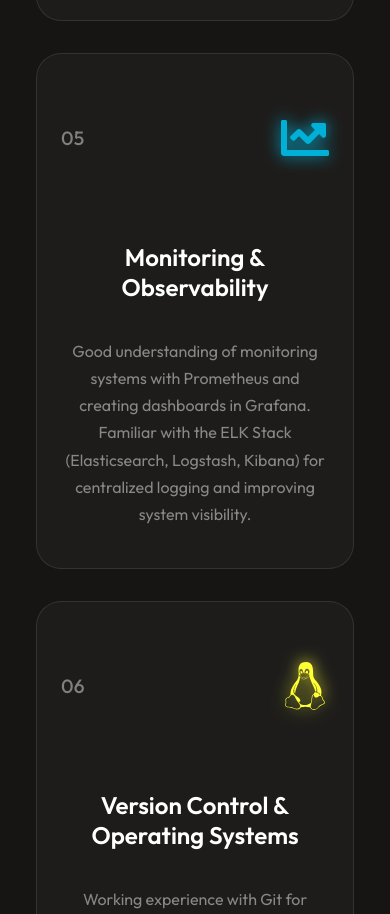
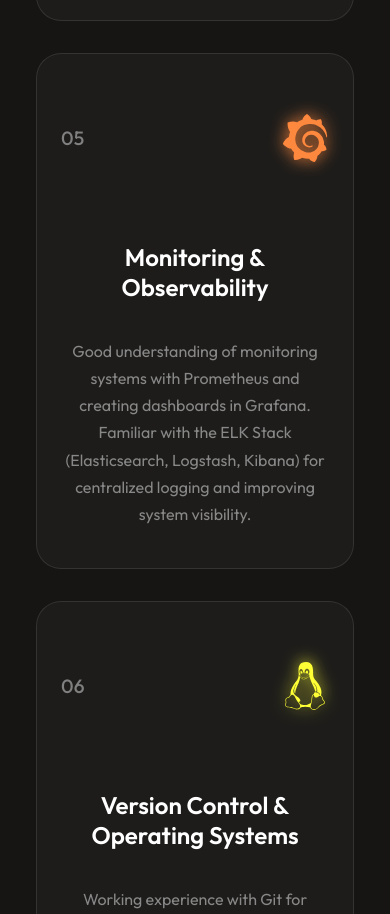
Before and after one commit to wahajahmad-cyber/Portfolio_Website, a React (Vite) app: page / in a window 390 px wide. Shown: the part 5283-6197 px from the top of the page. Built offline with nearby package versions, Linux system fonts and the light colour scheme; no server answers; a web font is replaced by a local one.

Commit message:
changed the card 5 icon

```diff
--- a/src/assets/services_data.js
+++ b/src/assets/services_data.js
@@ -1,4 +1,5 @@
-import { FaAws, FaDocker, FaJenkins, FaShieldAlt, FaChartLine, FaLinux } from "react-icons/fa";
+import { FaAws, FaDocker, FaJenkins, FaShieldAlt, FaLinux } from "react-icons/fa";
+import { SiGrafana } from "react-icons/si";
 
 const ServicesData = [
   {
@@ -29,7 +30,7 @@
     s_no: "05",
     s_name: "Monitoring & Observability",
     s_desc: "Good understanding of monitoring systems with Prometheus and creating dashboards in Grafana. Familiar with the ELK Stack (Elasticsearch, Logstash, Kibana) for centralized logging and improving system visibility.",
-    icon: FaChartLine
+    icon: SiGrafana
   },
   {
     s_no: "06",
--- a/src/components/Skills/Skills.css
+++ b/src/components/Skills/Skills.css
@@ -124,10 +124,10 @@
     text-shadow: 0 0 15px #00ff00;
 }
 
-.skills-format:nth-child(5):hover .skill-icon {
-    color: #00758f;
-    filter: drop-shadow(0 0 8px #00758f) brightness(1.2);
-    text-shadow: 0 0 15px #00758f;
+.skills-format:nth-child(5):hover .skill-icon { /* Grafana */
+    color: #F15B2A;
+    filter: drop-shadow(0 0 8px #F15B2A) brightness(1.2);
+    text-shadow: 0 0 15px #F15B2A;
 }
 
 .skills-format:nth-child(6):hover .skill-icon { /* Linux */
@@ -269,11 +269,11 @@
         text-shadow: 0 0 15px #00ff00, 0 0 25px #00ff00;
     }
 
-    .skills-format:nth-child(5) .skill-icon {
-        color: #00758f;
-        text-shadow: 0 0 12px #00758f;
-        filter: drop-shadow(0 0 8px #00758f) brightness(1.5);
-        text-shadow: 0 0 15px #00758f, 0 0 25px #00758f;
+    .skills-format:nth-child(5) .skill-icon { /* Grafana */
+        color: #F15B2A;
+        text-shadow: 0 0 12px #F15B2A;
+        filter: drop-shadow(0 0 8px #F15B2A) brightness(1.5);
+        text-shadow: 0 0 15px #F15B2A, 0 0 25px #F15B2A;
     }
 
     .skills-format:nth-child(6) .skill-icon { /* Linux */
```
